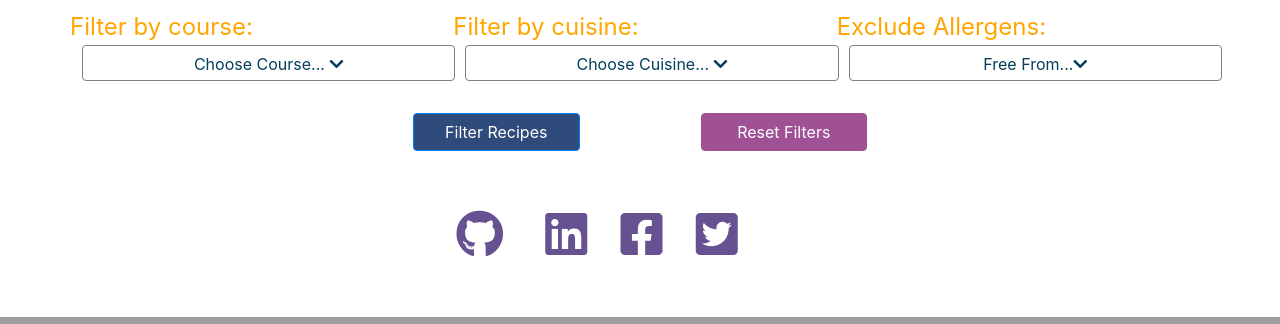
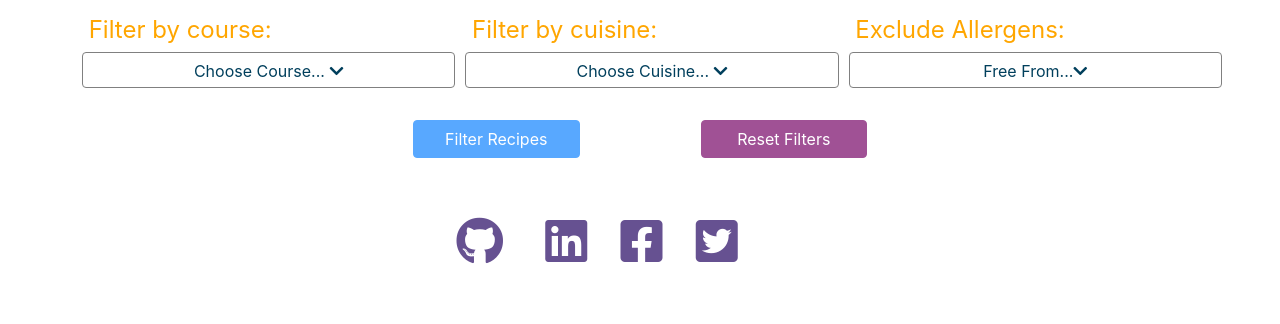
Before and after one commit to LibbyH52/Cookbook-App, a Flask app: page /browse_recipes in a window 1280 px wide. Shown: the part 537-861 px from the top of the page. Run offline with Flask 2, Linux system fonts and the light colour scheme; data that the repository does not hold is empty; some libraries are stand-ins or nearby versions.

Commit message:
fixed code in script file to allow for disabling of 'btn-filter' unless at least on selection has been made. Added class names to 'ingredient' in put in Add and Edit Recipe to allow for styling. Added top and bottom margin to ingredient inputs in forms. Increased margins on fropdown filters and labels

```diff
--- a/static/css/style.css
+++ b/static/css/style.css
@@ -246,8 +246,8 @@ label{
     color: #ffa600;
 }
 
-.edit-ingredient{
-    padding: 5px;
+.ingredient{
+    margin: 5px 0;
 }
 
 /*******************styles for Display Recipe Page*/
@@ -327,8 +327,8 @@ footer a:visited {
     }
 
     .collapse{
-        width: 100%;
-        margin: 0 auto;
+        width: 90%;
+        margin: 0 5%;
     }
 
     .dropdown-filters,
@@ -341,8 +341,8 @@ footer a:visited {
     }
 
     .filter-label{
-        width: 100%;
-        margin: 0 auto;
+        width: 90%;
+        margin: 1% 5%;
     }
 
 }
--- a/static/js/script.js
+++ b/static/js/script.js
@@ -1,17 +1,30 @@
 $(document).ready(function() {
+    /*Collaspes navbar when a link is clicked*/
     $(".navbar-nav").click(function() {
         $(".navbar-collapse").collapse("toggle")
     });
+
+    /* Dynamically adds blank input field for entering new ingredient in recipe forms*/
     $(".new-input-btn").on('click', function() {
-        $('<input type="text" class="form-control" name="ingredient" id="ingredient" placeholder="20g plain flour sieved" required >').insertBefore(".new-input-btn");
+        $('<input type="text" class="form-control ingredient" name="ingredient" id="ingredient" placeholder="20g plain flour sieved" required >').insertBefore(".new-input-btn");
     });
+
+    /*removes last input element in ingredient list*/
     $(".remove-input-btn").on('click', function() {
         $('#ingredients-row input:last').remove();
     });
+
+    /*Alert messages for when a recipe is added or edited*/
     $(".new-recipe").submit(function() {
         alert("Thank you! Your recipe has been added.");
     });
     $(".edit-recipe").submit(function() {
         alert("Thank you! This recipe has now been updated.");
     });
+
+	$(".btn-filter").attr("disabled",true);
+    $('.form-input').change(function() {
+        $(".btn-filter").attr('disabled', $('.form-input:checked').length == 0);
+   });
+
 });
--- a/templates/browserecipes.html
+++ b/templates/browserecipes.html
@@ -4,7 +4,7 @@
 <div class="row">
     <form action="/browse_recipes" class="form-filters" method="POST">
         <div class="form-row">
-            <div class="col-sm-8 offset-sm-2 offset-md-0 col-md-6 col-lg-4 form-group">
+            <div class="col-sm-10 offset-sm-1 offset-md-0 col-md-6 col-lg-4 form-group">
                 <label for="course" class="filter-label">Filter by course: </label>
                 <button class="btn btn-outline-primary dropdown-filters" type="button" data-toggle="collapse" data-target="#collapseCourse" aria-expanded="false" aria-controls="collapseCourse">Choose Course... <i class="fas fa-chevron-down"></i><data-target></data-target></button>
                 <div class="collapse" id="collapseCourse">
@@ -18,7 +18,7 @@
                     {% endfor %}
                 </div>
             </div>
-            <div class="col-sm-8 offset-sm-2 offset-md-0 col-md-6 col-lg-4 form-group">
+            <div class="col-sm-10 offset-sm-1 offset-md-0 col-md-6 col-lg-4 form-group">
                 <label for="cuisine" class="filter-label">Filter by cuisine: </label>
                 <button class="btn btn-outline-primary dropdown-filters" type="button" data-toggle="collapse" data-target="#collapseCuisine" aria-expanded="false" aria-controls="collapseCuisine">Choose Cuisine... <i class="fas fa-chevron-down"></i><data-target></data-target></button>
                 <div class="collapse" id="collapseCuisine">
@@ -32,7 +32,7 @@
                     {% endfor %}
                 </div>
             </div>
-            <div class="col-sm-8 offset-sm-2 offset-md-3 col-md-6 offset-lg-0 col-lg-4 form-group">
+            <div class="col-sm-10 offset-sm-1 offset-md-3 col-md-6 offset-lg-0 col-lg-4 form-group">
                 <label for="allergen" class="filter-label">Exclude Allergens:</label>
                 <button class="btn btn-outline-primary dropdown-filters" type="button" data-toggle="collapse" data-target="#collapseAllergen" aria-expanded="false" aria-controls="collapseExample">Free From...<i class="fas fa-chevron-down"></i><data-target></data-target></button>
                 <div class="collapse" id="collapseAllergen">
@@ -49,15 +49,15 @@
          <!-- buttons to apply / reset filters-->
         <div class="form-row">
             <div class="col-sm-6 col-md-6 offset-lg-3 col-lg-3">
-                <button class="btn btn-primary btn-filter" id="btn-filter" type="Submit">Filter Recipes</button>
+                <button class="btn btn-primary btn-filter" type="Submit">Filter Recipes</button>
             </div>
             <div class="col-sm-12 col-md-6 col-lg-3">
-                <a href="{{url_for('browse_recipes', recipes=all_recipes)}}" class="btn btn-primary btn-cancel">Reset Filters</a>
+                <button href="{{url_for('browse_recipes', recipes=all_recipes)}}" class="btn btn-primary btn-cancel">Reset Filters</button>
             </div>
         </div>
     </form>
 </div>
-<div classs="row">
+<div class="row">
     <!-- iterates through recipes in the database and displays recipe name, course name,cuisine name and a picture for each recipe-->
     {% if count == 0 %}
     <div class="col-sm-10 offset-sm-1 offset-md-2 col-md-8 offset-lg-2 col-lg-8 no-results">
--- a/templates/editrecipe.html
+++ b/templates/editrecipe.html
@@ -79,7 +79,7 @@
       <label for="ingredients">Ingredients: </label>
       <!-- each ingredient displayed in individual input fields -->
       {% for ingredient in recipe.ingredients %}
-        <input type="text" class="form-control edit-ingredient" name="ingredient" id="ingredient" placeholder="{{ingredient}}" value="{{ingredient}}">
+        <input type="text" class="form-control ingredient" name="ingredient" id="ingredient" placeholder="{{ingredient}}" value="{{ingredient}}">
       {% endfor %}
       <!-- buttons allowing to adding / removing input elements -->
           <button type="button" class="new-input-btn btn-ingredient"><i class="fa fa-plus" aria-hidden="true"></i>
```
Also changed, not shown: templates/addrecipe.html (+4 -4 lines).
